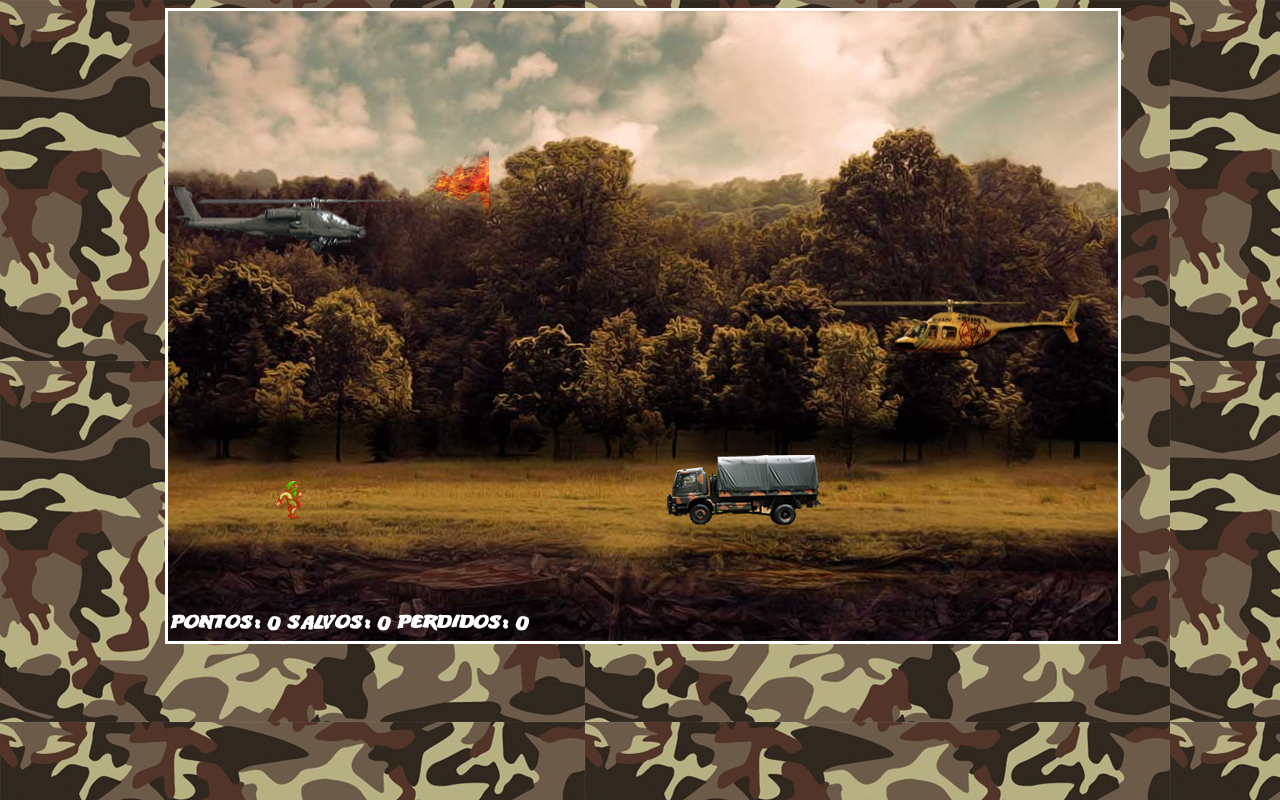
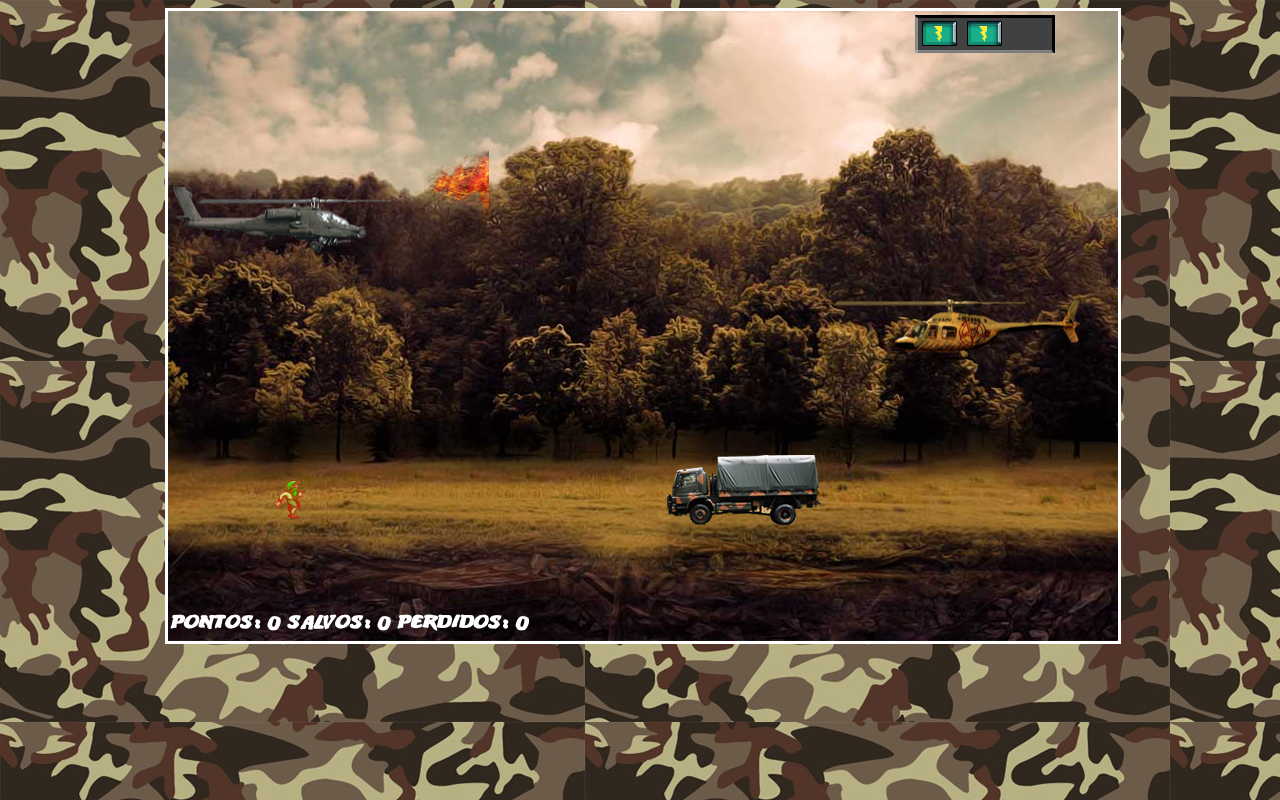
Before and after one commit to joaovaladao/Games_HTML, a plain HTML site: page Jogo_Nave/index.html in a window 1280 px wide. Both pictures are taken after a click on the element 643 px from the left and 221 px from the top of the page. Drawn offline with Linux system fonts and the light colour scheme.

Commit message:
Criação da função para contabilizar a vida dos jogadores

```diff
--- a/Jogo_Nave/css/style.css
+++ b/Jogo_Nave/css/style.css
@@ -128,6 +128,14 @@ background-image:url(../imgs/apache.png);
 	top: 590px;
 }
 
+#energia {
+	width: 140px;
+	height: 38px;
+	position: absolute;
+	left: 750px;
+	top: 7px;
+}
+
 .btn_text{
 	color: #FFF;
 	font-size: medium;
--- a/Jogo_Nave/js/js.js
+++ b/Jogo_Nave/js/js.js
@@ -7,6 +7,7 @@ function start() { // Inicio da função start()
 	$("#fundoGame").append("<div id='inimigo2' ></div>");
 	$("#fundoGame").append("<div id='amigo' class='anima3'></div>");
     $("#fundoGame").append("<div id='placar'></div>");
+    $("#fundoGame").append("<div id='energia'></div>");
 
     var jogo = {};
     jogo.timer = setInterval(loop,30);
@@ -33,6 +34,8 @@ function start() { // Inicio da função start()
     var salvos=0;
     var perdidos=0;
 
+    var energiaAtual=3;
+
     //Verifica se o usuário pressionou alguma tecla
 	$(document).keydown(function(e){
         jogo.pressionou[e.which] = true;
@@ -51,6 +54,7 @@ function start() { // Inicio da função start()
         moveamigo();
         colisao();
         placar();
+        energia();
     }
 
     function movefundo(){
@@ -161,6 +165,8 @@ function start() { // Inicio da função start()
                 $("#inimigo1").css("left", 694);
                 $("#inimigo1").css("top", pos_y);
 
+                energiaAtual--;
+
             }
 
             if (colisao2.length>0) {
@@ -173,6 +179,7 @@ function start() { // Inicio da função start()
                 $("#inimigo2").remove();
                 pontos=pontos+50;
 
+                energiaAtual--;
                 reposicionaInimigo2();
             }
 
@@ -330,5 +337,30 @@ function start() { // Inicio da função start()
 
     }
 
+    function energia() {
+
+		if (energiaAtual==3) {
+
+			$("#energia").css("background-image", "url(imgs/energia3.png)");
+		}
+
+		if (energiaAtual==2) {
+
+			$("#energia").css("background-image", "url(imgs/energia2.png)");
+		}
+
+		if (energiaAtual==1) {
+
+			$("#energia").css("background-image", "url(imgs/energia1.png)");
+		}
+
+		if (energiaAtual==0) {
+
+			$("#energia").css("background-image", "url(imgs/energia0.png)");
+			// fim de jogo
+		}
+
+	}
+
 
 } // Fim da função start
```
Also changed, not shown: 1 other file.
